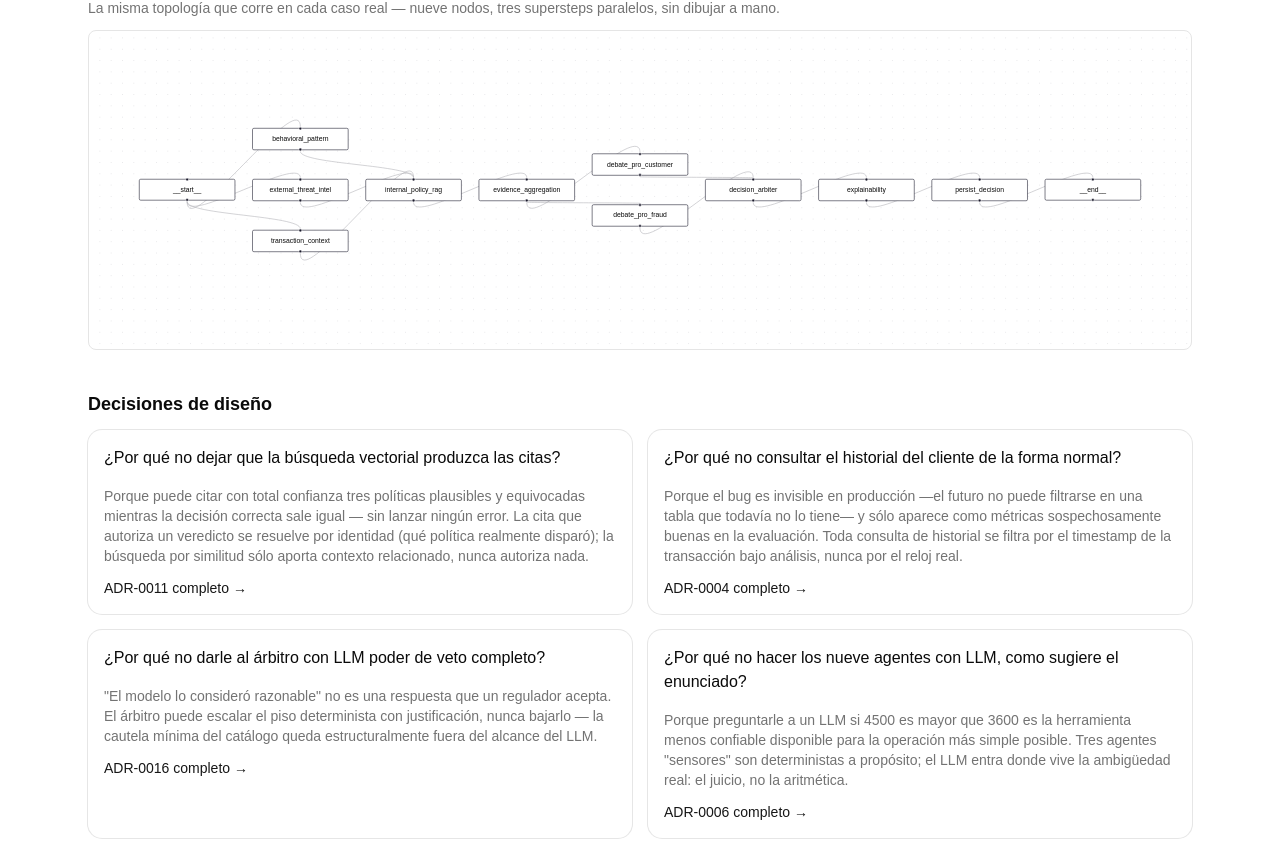
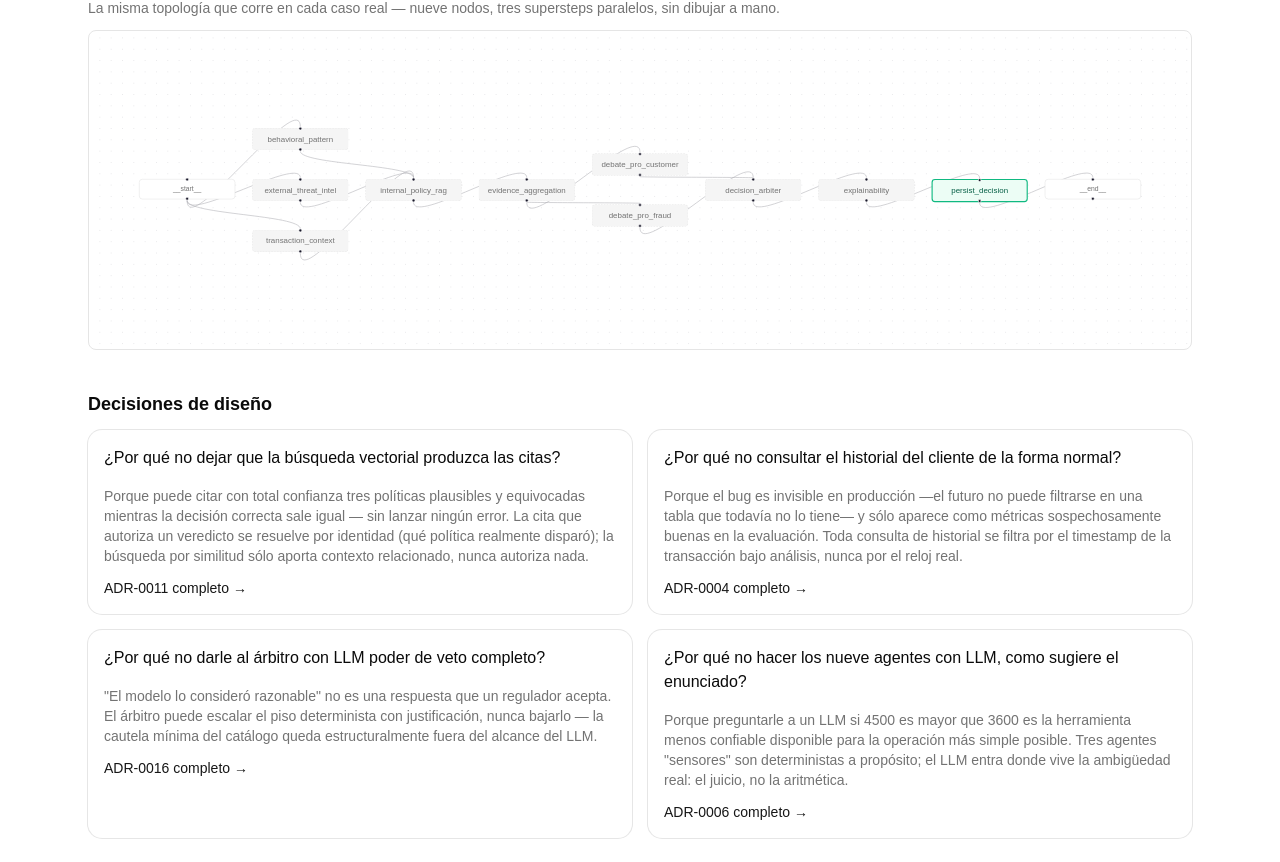
Before and after one commit to Nicolas-Torres/multiagent-fraud-detection, a React (Vite) app in the folder dashboard/: page /architecture in a window 1280 px wide. Shown: the part 952-1814 px from the top of the page. Built offline with nearby package versions, Linux system fonts and the light colour scheme; what openapi-fetch would draw is missing.

Commit message:
fix(dashboard): make node status colors survive React Flow's own CSS

```diff
--- a/dashboard/src/components/AnalyzingPanel.tsx
+++ b/dashboard/src/components/AnalyzingPanel.tsx
@@ -46,7 +46,7 @@ export function AnalyzingPanel({ status, ranNodes, connected }: AnalyzingPanelPr
             : 'Conectando el progreso en vivo — el barrido de abajo sólo marca que el proceso sigue corriendo.'}
         </p>
         {connected ? (
-          <GraphPanel agentRoute={ranNodes} degradedAgents={[]} />
+          <GraphPanel agentRoute={ranNodes} degradedAgents={[]} caseDecided={false} />
         ) : (
           <GraphPanel agentRoute={[]} degradedAgents={[]} animating />
         )}
--- a/dashboard/src/components/GraphPanel.tsx
+++ b/dashboard/src/components/GraphPanel.tsx
@@ -1,10 +1,9 @@
 import { Background, ReactFlow, type Node } from '@xyflow/react'
 import '@xyflow/react/dist/style.css'
-import { useMemo } from 'react'
+import { type CSSProperties, useMemo } from 'react'
 
 import topology from '@/data/graph_topology.json'
 import { layoutTopology } from '@/lib/graphLayout'
-import { cn } from '@/lib/utils'
 
 interface GraphPanelProps {
   agentRoute: string[]
@@ -16,30 +15,108 @@ interface GraphPanelProps {
    * progreso real: W2 no deja nada leíble hasta que termina (§7.3).
    */
   animating?: boolean
+  /**
+   * `false` sólo para el progreso en vivo (ADR-0018): ahí `persist_decision`
+   * tiene que esperar su propio evento SSE como cualquier otro nodo, en vez
+   * de darse por corrido de entrada -si no, aparece iluminado desde el
+   * primer instante, antes de que el árbitro siquiera haya decidido-, y
+   * habilita el estado "en curso" (ver `estadoDe`): no tiene sentido para
+   * un caso ya resuelto, donde no queda nada por empezar.
+   */
+  caseDecided?: boolean
 }
 
-type NodeStatus = 'ran' | 'degraded' | 'not-run' | 'synthetic'
+type NodeStatus = 'ran' | 'en-progreso' | 'degraded' | 'not-run' | 'synthetic'
 
 // El nodo persistidor no figura en `agent_route` a propósito (contrato
-// §2.5): "que corrió lo prueba la existencia de la fila". Este panel sólo
-// se monta cuando `decision` existe, así que esa fila ya existe.
+// §2.5): "que corrió lo prueba la existencia de la fila" — válido sólo
+// una vez que la fila existe (`caseDecided`), nunca durante el streaming
+// en vivo de un caso que todavía está corriendo.
 const SIEMPRE_CORRIO = new Set(['persist_decision'])
 
-const STATUS_CLASSES: Record<NodeStatus, string> = {
-  ran: 'border-primary bg-secondary text-secondary-foreground',
-  degraded: 'border-destructive bg-destructive/10 text-destructive',
-  'not-run': 'border-dashed border-border bg-muted text-muted-foreground',
-  synthetic: 'border-border bg-background text-muted-foreground text-xs',
+// El stream de ADR-0018 sólo avisa "este nodo terminó", nunca "este nodo
+// empezó" — así que dos nodos que el grafo corre en paralelo de verdad
+// (`evidence_aggregation` alimenta tanto a `debate_pro_customer` como a
+// `debate_pro_fraud` en el mismo superstep) se ven como secuenciales en
+// vivo, porque cada llamada a un LLM tarda lo que tarda. Para no mentir
+// al revés -mostrar como "sin empezar" algo que sí está corriendo-, se
+// infiere "en curso" desde la topología: un nodo está en curso si todos
+// sus predecesores ya corrieron pero él todavía no.
+const PREDECESORES = new Map<string, string[]>()
+for (const arista of topology.edges) {
+  const lista = PREDECESORES.get(arista.target) ?? []
+  lista.push(arista.source)
+  PREDECESORES.set(arista.target, lista)
 }
 
-function estadoDe(nodeId: string, synthetic: boolean, ran: Set<string>, degraded: Set<string>): NodeStatus {
+// El propio CSS de React Flow (`.react-flow__node-default`) fija `border`,
+// `background-color`, `border-radius`, `padding` y `font-size` -todo lo
+// visual- con la misma especificidad que una utilidad de Tailwind (una
+// sola clase), y como su hoja se inyecta después, gana el empate y pisa
+// por completo cualquier clase de Tailwind para esas propiedades: la clase
+// queda en el DOM, pero no hace nada, sin error ni advertencia. Por eso
+// todo esto va como estilo inline -lo único con prioridad garantizada
+// frente a una hoja de terceros sin tocar `!important`.
+const BASE: CSSProperties = {
+  padding: '8px 12px',
+  borderRadius: '6px',
+  fontSize: '0.875rem',
+  fontWeight: 500,
+  textAlign: 'center',
+}
+
+interface EstiloNodo extends CSSProperties {
+  border: string
+  backgroundColor: string
+  color: string
+}
+
+const ESTILOS: Record<NodeStatus, EstiloNodo> = {
+  ran: { border: '2px solid #10b981', backgroundColor: '#ecfdf5', color: '#065f46' },
+  'en-progreso': {
+    border: '2px solid #f59e0b',
+    backgroundColor: '#fffbeb',
+    color: '#78350f',
+    animation: 'node-pulse 1.4s ease-in-out infinite',
+  },
+  degraded: {
+    border: '1px solid var(--destructive)',
+    backgroundColor: 'color-mix(in oklch, var(--destructive) 10%, transparent)',
+    color: 'var(--destructive)',
+  },
+  'not-run': { border: '1px dashed var(--border)', backgroundColor: 'var(--muted)', color: 'var(--muted-foreground)' },
+  synthetic: {
+    border: '1px solid var(--border)',
+    backgroundColor: 'var(--background)',
+    color: 'var(--muted-foreground)',
+    fontSize: '0.75rem',
+  },
+}
+
+function estadoDe(
+  nodeId: string,
+  synthetic: boolean,
+  ran: Set<string>,
+  degraded: Set<string>,
+  caseDecided: boolean,
+): NodeStatus {
   if (synthetic) return 'synthetic'
   if (degraded.has(nodeId)) return 'degraded'
-  if (ran.has(nodeId) || SIEMPRE_CORRIO.has(nodeId)) return 'ran'
+  if (ran.has(nodeId) || (caseDecided && SIEMPRE_CORRIO.has(nodeId))) return 'ran'
+  if (!caseDecided) {
+    const previos = PREDECESORES.get(nodeId) ?? []
+    const listo = previos.length > 0 && previos.every((p) => p === '__start__' || ran.has(p))
+    if (listo) return 'en-progreso'
+  }
   return 'not-run'
 }
 
-export function GraphPanel({ agentRoute, degradedAgents, animating = false }: GraphPanelProps) {
+export function GraphPanel({
+  agentRoute,
+  degradedAgents,
+  animating = false,
+  caseDecided = true,
+}: GraphPanelProps) {
   const { nodes, edges } = useMemo(() => {
     const base = layoutTopology(topology)
     const ran = new Set(agentRoute)
@@ -51,29 +128,25 @@ export function GraphPanel({ agentRoute, degradedAgents, animating = false }: Gr
         const level = (n.data as { level?: number }).level ?? 0
         return {
           ...n,
-          className: cn(
-            'rounded-md border px-3 py-2 text-center text-sm font-medium',
-            'border-primary bg-secondary text-secondary-foreground',
-          ),
           style: {
             ...n.style,
+            ...BASE,
+            ...ESTILOS.ran,
             animation: 'node-pulse 1.8s ease-in-out infinite',
             animationDelay: `${level * 0.3}s`,
           },
         }
       }
-      const status = estadoDe(n.id, synthById.get(n.id) ?? false, ran, degraded)
+      const status = estadoDe(n.id, synthById.get(n.id) ?? false, ran, degraded, caseDecided)
       return {
         ...n,
-        className: cn(
-          'rounded-md border px-3 py-2 text-center text-sm font-medium',
-          STATUS_CLASSES[status],
-        ),
+        className: 'transition-colors duration-500',
+        style: { ...n.style, ...BASE, ...ESTILOS[status] },
       }
     })
 
     return { nodes, edges: base.edges }
-  }, [agentRoute, degradedAgents, animating])
+  }, [agentRoute, degradedAgents, animating, caseDecided])
 
   return (
     <div className="h-80 w-full rounded-md border">
@@ -83,7 +156,7 @@ export function GraphPanel({ agentRoute, degradedAgents, animating = false }: Gr
         fitView
         nodesDraggable={false}
         nodesConnectable={false}
-        elementsSelectable={false}
+        elementsSelectable={true}
         proOptions={{ hideAttribution: true }}
       >
         <Background />
--- a/dashboard/src/routes/Evaluation.tsx
+++ b/dashboard/src/routes/Evaluation.tsx
@@ -30,9 +30,7 @@ export function Evaluation() {
   const tasaEscalamiento =
     conVeredicto.length > 0
       ? (
-          (conVeredicto.filter((i) => i.decision === 'ESCALATE_TO_HUMAN').length /
-            conVeredicto.length) *
-          100
+          (conVeredicto.filter((i) => i.decision === 'ESCALATE_TO_HUMAN').length / conVeredicto.length) * 100
         ).toFixed(1)
       : null
 
```
